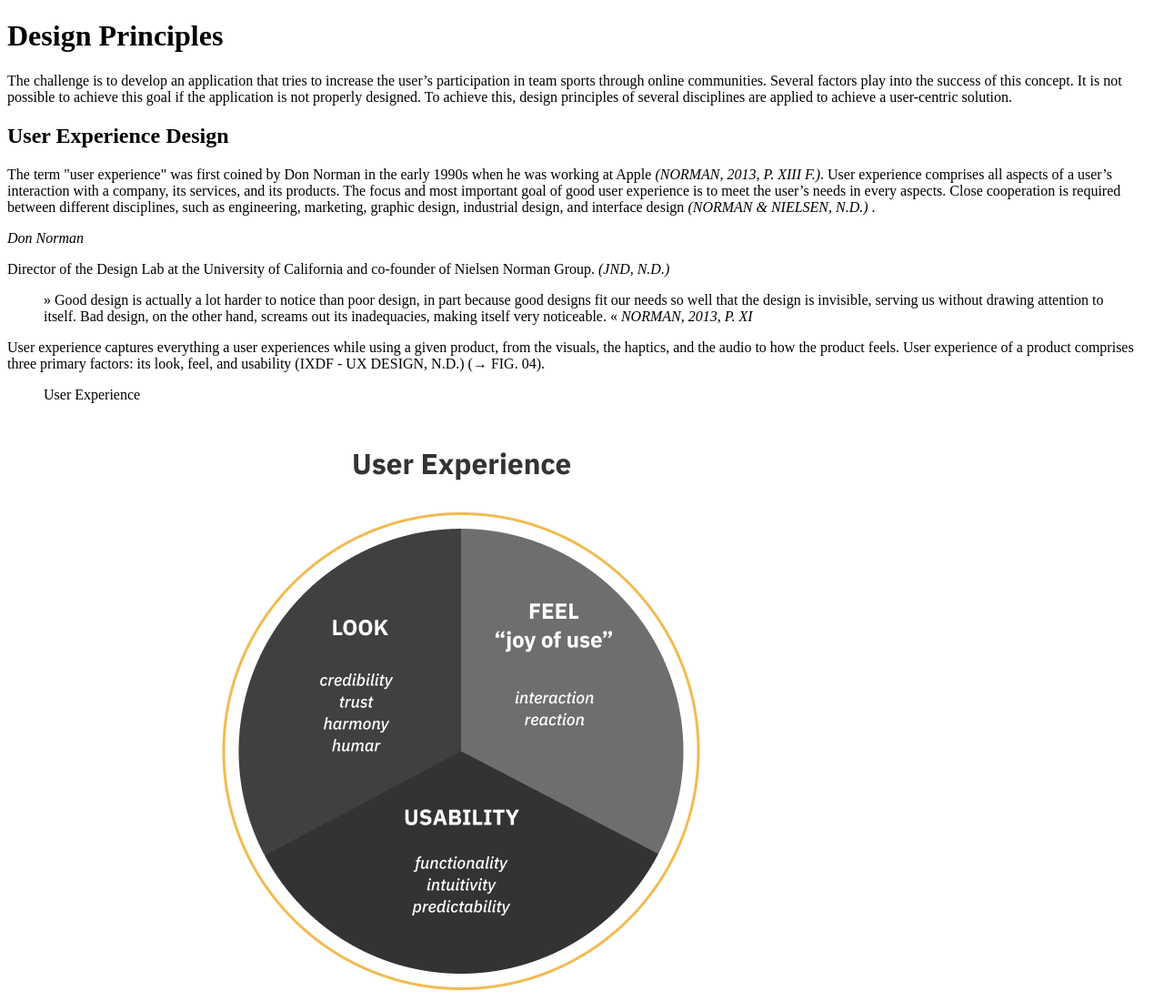
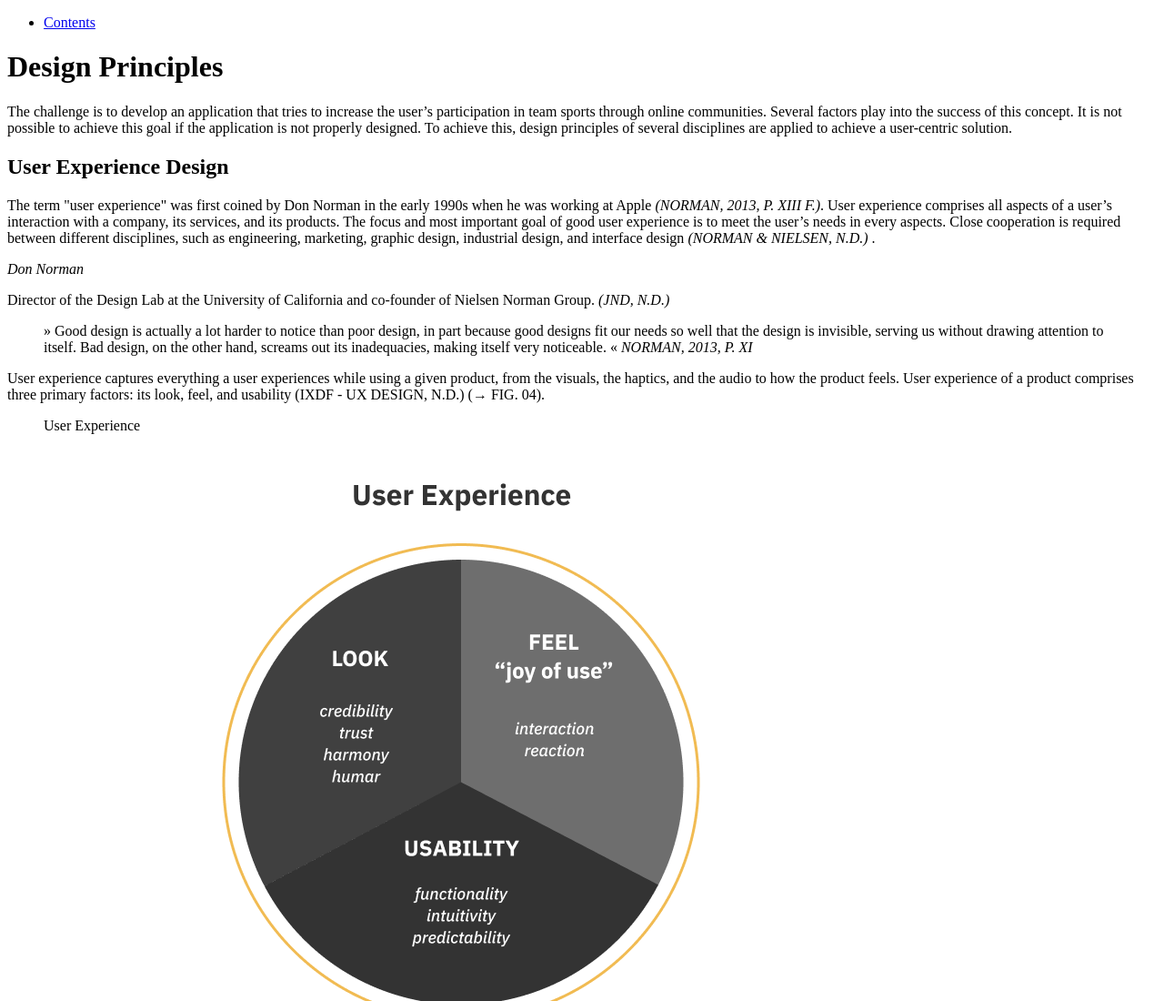
Before and after one commit to mi-classroom/startercode-fur-die-frontend-basics-cywind1, a plain HTML site: page chapter/design-principles.html in a window 1280 px wide. Shown: the top 1100 px of the page at 91% size. Drawn offline with Linux system fonts and the light colour scheme.

Commit message:
HTML 1.4: Übersichtsseite und Navigation erstellen

```diff
--- a/chapter/design-principles.html
+++ b/chapter/design-principles.html
@@ -9,6 +9,14 @@
 
   <body>
     <header>
+      <nav>
+        <ul>
+          <li>
+            <a href="../index.html">Contents</a>
+          </li>
+        </ul>
+      </nav>
+
       <h1>Design Principles</h1>
 
       <p>
```
Also changed, not shown: index.html (added, +18 -0 lines).
